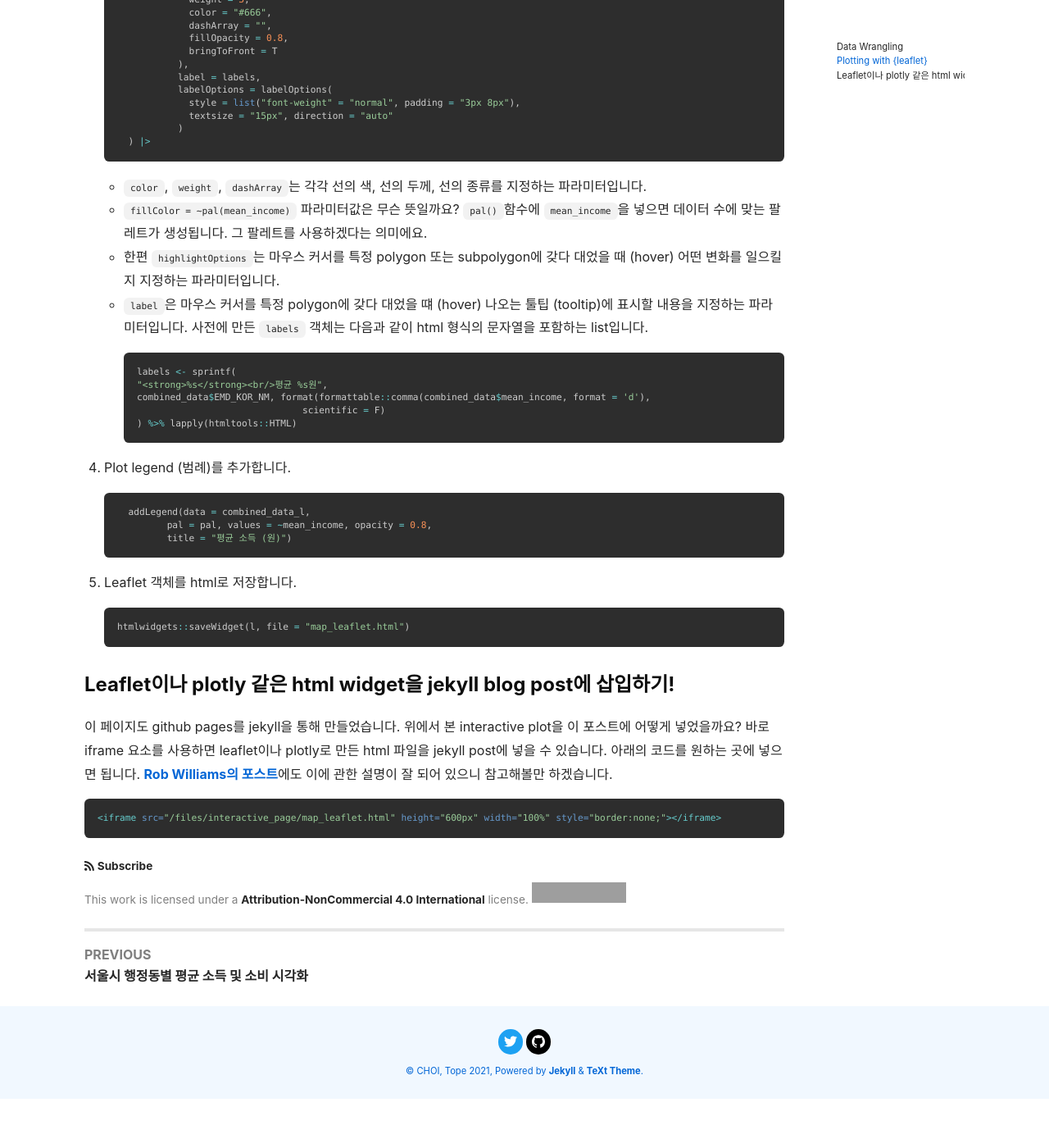
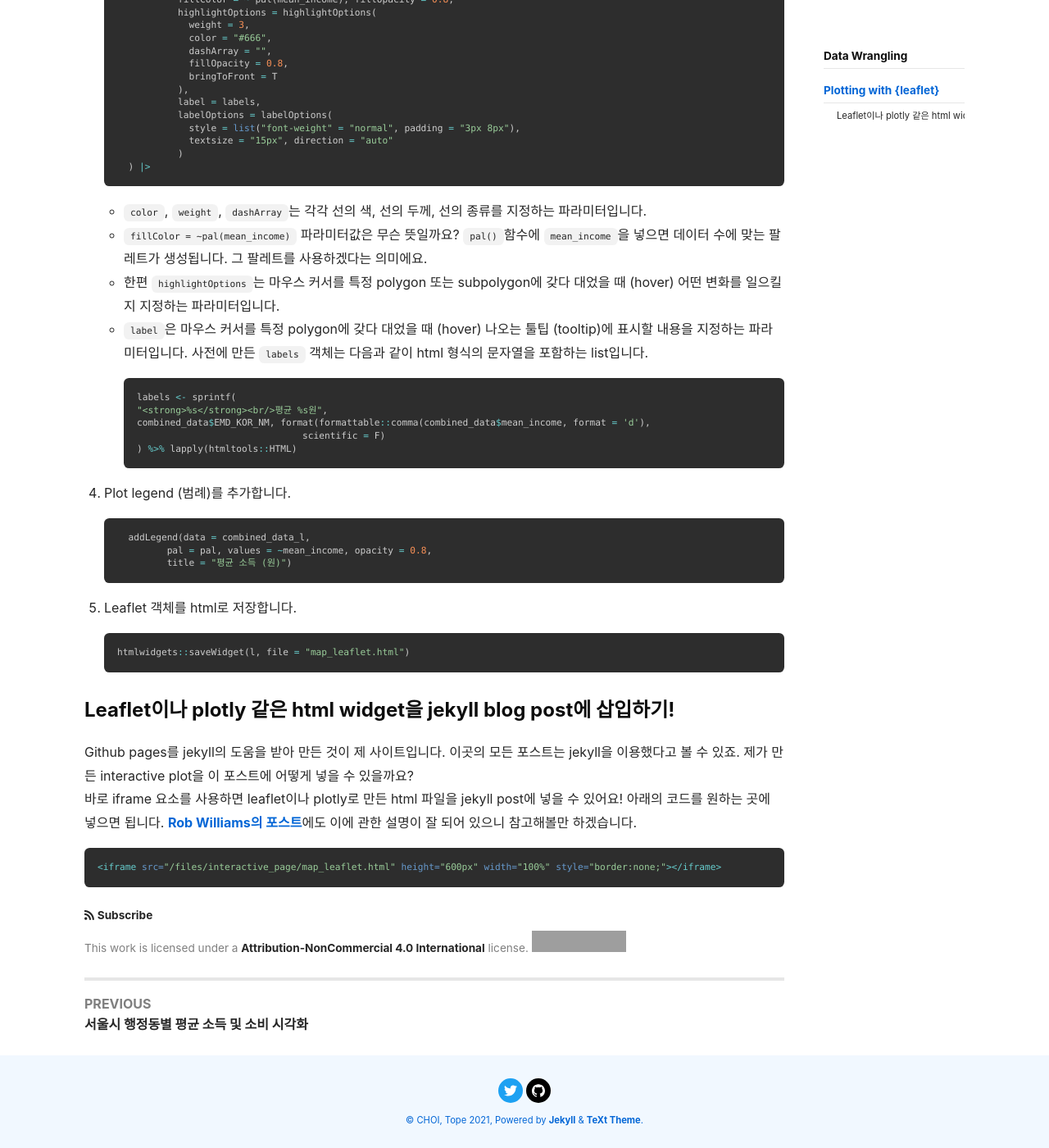
Before and after one commit to gaba-tope/gaba-tope.github.io, a Jekyll site: the page built from _posts/2024-02-23-seoul-dong-int.md, in a window 1280 px wide and 1400 px high, scrolled down 2345 px. Shown: the whole window at 82% size. Built offline with Jekyll 4.4.1, drawn with Linux system fonts in a browser that asks for light colours; nearby versions of some CDN libraries; before the commit the page ends 3685 px from its top, so only the background shows below that; some of the changed text lies outside the part shown; grey boxes are pictures that could not be loaded.

Commit message:
Title 순위 바꿈 (### to #) 문장 다듬고 철자 오류 개선

````diff
--- a/_posts/2024-02-23-seoul-dong-int.md
+++ b/_posts/2024-02-23-seoul-dong-int.md
@@ -5,18 +5,17 @@ tags: Visualization
 
 
 이전에 만들어본 [서울시 행정동별 평균 소득 plot]({% post_url 2023-12-24-seoul-dong-visual %})을 사용자가 이리저리 살펴볼 수 있게 만들어 보았어요.
+
+<iframe src="/files/interactive_page/map_leaflet.html" height="600px" width="100%" style="border:none;"></iframe>
+
 [Visualizations/Seoul_2023_Dong_income_expenditure](https://github.com/gaba-tope/Visualizations/tree/04bd7c6c96bb4fa6898e6f70c50e9f1b664517d8/Seoul_2023_Dong_income_expenditure)에 사용한 R script가 있으니 확인해 보아도 좋겠습니다.
 
 Leaflet을 처음 사용하여 interactive choropleth map을 만드는 경우, [An R Interface to Leaflet Maps](https://rstudio.github.io/leaflet/index.html)를 참고하면 도움이 될 수 있습니다.
 
 
-아래에서는 핵심 코드를 살펴봅시다.
+아래에서는 핵심 코드를 살펴봅시다. 이전에 사용하고 다듬은 데이터셋과 객체들을 그대로 사용합니다.
 
-<iframe src="/files/interactive_page/map_leaflet.html" height="600px" width="100%" style="border:none;"></iframe>
-
-이전에 다룬 데이터를 그대로 사용합니다.
-
-### Data Wrangling
+# Data Wrangling
 1. [이전 포스트]({% post_url 2023-12-24-seoul-dong-visual %})에서 combined_data와 map_seoul_gu의 EPSG를 5179로 맞추었다. 하지만 leaflet 패키지로 사용할 shape file 등은 좌표계 (CRS; Coordinate Reference System)이 [WGS84 (= EPSG:4326)이어야](https://rstudio.github.io/leaflet/articles/projections.html) 하므로, `sf::st_transform()`을 이용하여 변환하자.<br>
 ```r
 combined_data_l <- st_transform(combined_data, 4326)
@@ -30,11 +29,11 @@ pal <- colorNumeric(palette = "Purples", domain = combined_data_l$mean_income)
 
 3. 구 이름을 쓸 위치값을 객체에 저장합니다. 구 이름을 어디에 쓰면 좋을까요? 아마 각 구의 가운데 위치 정도에 쓰는 게 좋을 것 같습니다. [`sf::st_centroid()`](https://r-spatial.github.io/sf/reference/geos_unary.html)는 각 polygon geometry의 무게중심 (centroid) 좌표를 sf 객체로 리턴합니다. <br>
 ```r
-cent_seoul_gu<- st_centroid(map_seoul_gu_l)
+cent_seoul_gu <- st_centroid(map_seoul_gu_l)
 ```
 
-### Plotting with {leaflet}
-1. leaflet 객체를 생성합니다. leaflet은 base pipe operator (|>)를 통해 요소를 덧붙일 수 있어요. `addTiles()`를 통해 base map, 그러니까 가장 배경에 깔리는 기본 지도를 추가할 수 있습니다.<br>
+# Plotting with {leaflet}
+1. leaflet 객체를 생성합니다. Pipe operator (|>)를 통해 leaflet 객체에 요소를 덧붙일 수 있어요. `addTiles()`를 통해 base map, 그러니까 배경에 깔리는 기본 지도를 추가합니다.<br>
 ```r
 library(leaflet)
 l <- leaflet() |> addTiles() |>
@@ -79,7 +78,7 @@ addPolygons(data = combined_data_l,
 - `fillColor = ~pal(mean_income)` 파라미터값은 무슨 뜻일까요?
 `pal()`함수에 `mean_income`을 넣으면 데이터 수에 맞는 팔레트가 생성됩니다. 그 팔레트를 사용하겠다는 의미에요.
 - 한편 `highlightOptions`는 마우스 커서를 특정 polygon 또는 subpolygon에 갖다 대었을 때 (hover) 어떤 변화를 일으킬지 지정하는 파라미터입니다.
-- `label`은 마우스 커서를 특정 polygon에 갖다 대었을 떄 (hover) 나오는 툴팁 (tooltip)에 표시할 내용을 지정하는 파라미터입니다. 사전에 만든 `labels` 객체는 다음과 같이 html 형식의 문자열을 포함하는 list입니다.<br>
+- `label`은 마우스 커서를 특정 polygon에 갖다 대었을 때 (hover) 나오는 툴팁 (tooltip)에 표시할 내용을 지정하는 파라미터입니다. 사전에 만든 `labels` 객체는 다음과 같이 html 형식의 문자열을 포함하는 list입니다.<br>
 ```r
 labels <- sprintf(
   "<strong>%s</strong><br/>평균 %s원",
@@ -100,7 +99,7 @@ htmlwidgets::saveWidget(l, file = "map_leaflet.html")
 ```
 
 ### Leaflet이나 plotly 같은 html widget을 jekyll blog post에 삽입하기!
-이 페이지도 github pages를 jekyll을 통해 만들었습니다. 위에서 본 interactive plot을 이 포스트에 어떻게 넣었을까요? 바로 iframe 요소를 사용하면 leaflet이나 plotly로 만든 html 파일을 jekyll post에 넣을 수 있습니다. 아래의 코드를 원하는 곳에 넣으면 됩니다.
+Github pages를 jekyll의 도움을 받아 만든 것이 제 사이트입니다. 이곳의 모든 포스트는 jekyll을 이용했다고 볼 수 있죠. 제가 만든 interactive plot을 이 포스트에 어떻게 넣을 수 있을까요?<br> 바로 iframe 요소를 사용하면 leaflet이나 plotly로 만든 html 파일을 jekyll post에 넣을 수 있어요! 아래의 코드를 원하는 곳에 넣으면 됩니다.
  [Rob Williams의 포스트](https://jayrobwilliams.com/posts/2020/09/jekyll-html)에도 이에 관한 설명이 잘 되어 있으니 참고해볼만 하겠습니다.
 ```md
 <iframe src="/files/interactive_page/map_leaflet.html" height="600px" width="100%" style="border:none;"></iframe>
````
